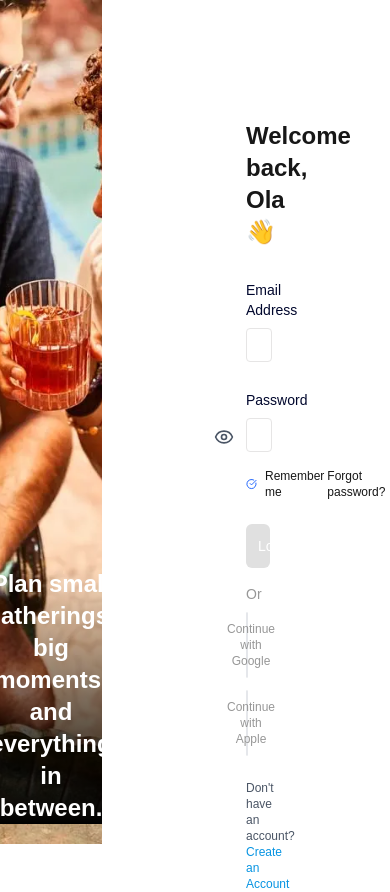
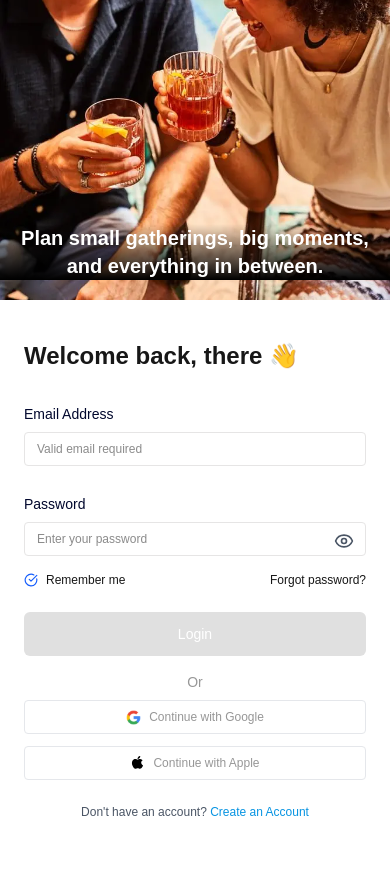
Before and after one commit to Mentorled-Projects/clust-frontend, a Next.js app: page /signin in a window 390 px wide. After the commit the page ends 860 px from the top, so only its background shows below. Built offline with nearby package versions, Linux system fonts and the light colour scheme.

Commit message:
the signin file was updated

```diff
--- a/app/signin/page.tsx
+++ b/app/signin/page.tsx
@@ -1,4 +1,3 @@
-
 
 
 "use client";
@@ -7,7 +6,7 @@ import { useState, useEffect } from "react";
 import { useRouter } from "next/navigation";
 import { Eye, EyeOff, CheckCircle } from "lucide-react";
 import React from "react";
-import  Image  from 'next/image'
+import Image from "next/image";
 
 export default function SignInPage() {
   const router = useRouter();
@@ -19,13 +18,14 @@ export default function SignInPage() {
   const [error, setError] = useState("");
   const [showPassword, setShowPassword] = useState(false);
   const [rememberMe, setRememberMe] = useState(false);
+  const [userName, setUserName] = useState("");
 
   const isTyping = email !== "" && password !== "";
 
   const handleLogin = async () => {
     setError("");
     try {
-      const res = await fetch("/http://188.166.174.141:8000/api/v1/auth/login", {
+      const res = await fetch("http://188.166.174.141:8000/api/v1/auth/login", {
         method: "POST",
         headers: { "Content-Type": "application/json" },
         body: JSON.stringify({ email, password }),
@@ -35,6 +35,7 @@ export default function SignInPage() {
         const data = await res.json();
         if (rememberMe) {
           localStorage.setItem("token", data.token);
+          localStorage.setItem("userName", data.user.name);
         }
         router.push("/dashboard");
       } else {
@@ -45,29 +46,37 @@ export default function SignInPage() {
     }
   };
 
+  useEffect(() => {
+    const savedName = localStorage.getItem("userName");
+    if (savedName) setUserName(savedName);
+  }, []);
+
   return (
-    <div className="flex h-screen">
-      {/* for the image Side */}
-      <div className="w-[45%] h-full relative bg-cover bg-center
-      flex flex-col justify-center items-center p-12"
-      style={{backgroundImage: "url('/image/GENTL AND HYERS PHOTOGRAPHY _ DRINKS _ 45 (1).webp"}}>
+    <div className="flex flex-col md:flex-row h-full md:h-screen">
+      {/* Image Side */}
+      <div
+        className="w-full md:w-[45%] h-[300px] md:h-full relative bg-cover bg-center flex flex-col justify-center items-center p-6 md:p-12"
+        style={{
+          backgroundImage:
+            "url('/image/GENTL AND HYERS PHOTOGRAPHY _ DRINKS _ 45 (1).webp')",
+        }}
+      >
         <div className="absolute bottom-[20px] inset-x-0 bg-gradient-to-t flex justify-center from-black/100 to-transparent">
-        <h1 className="   text-center text-white text-2xl font-bold  max-w-sm">
+          <h1 className="text-center text-white text-xl md:text-2xl font-bold max-w-sm">
             Plan small gatherings, big moments, and everything in between.
           </h1>
         </div>
-
       </div>
 
-      {/* the signup form Side */}
-      <div className="w-[50%] h-full flex flex-col px-36 py-30">
+      {/* Form Side */}
+      <div className="w-full md:w-[50%] h-full flex flex-col px-6 md:px-36 py-10 md:py-30">
         <h1 className="text-2xl font-bold">
-          Welcome back, Ola <span>👋</span>
+          Welcome back, {userName || "there"} <span>👋</span>
         </h1>
 
         {/* Email Field */}
         <div className="w-full max-w-md mb-4 mt-8">
-          <h2 className="text-sm font-medium  text-[#00072D]">Email Address</h2>
+          <h2 className="text-sm font-medium text-[#00072D]">Email Address</h2>
           <input
             type="email"
             placeholder="Valid email required"
@@ -77,10 +86,12 @@ export default function SignInPage() {
               setEmailStatus("typing");
             }}
             onBlur={() => setEmailStatus("done")}
-
             className={`w-full border text-xs px-3 mt-2 py-2 rounded
-                focus:outline-none ${ email ? 'border-[#2F2B36]'
-                    : 'focus:border-[#98D9FC] border-[#E6E5E5]'}`}
+              focus:outline-none ${
+                email
+                  ? "border-[#2F2B36]"
+                  : "focus:border-[#98D9FC] border-[#E6E5E5]"
+              }`}
           />
           {error && <p className="text-red-500 text-sm mt-1">{error}</p>}
         </div>
@@ -93,15 +104,13 @@ export default function SignInPage() {
               type={showPassword ? "text" : "password"}
               placeholder="Enter your password"
               value={password}
-              onChange={(e) => {
-                setPassword(e.target.value);
-              }}
+              onChange={(e) => setPassword(e.target.value)}
               className={`w-full border mt-2 text-xs px-3 py-2 rounded focus:outline-none ${
                 password.length === 0
-                ? 'border-[#E6E5E5]'
+                  ? "border-[#E6E5E5]"
                   : password.length < 8
-                ? 'focus:border-[#98D9FC]':
-                'focus:border-[#2F2B36]'
+                  ? "focus:border-[#98D9FC]"
+                  : "focus:border-[#2F2B36]"
               }`}
             />
             <button
@@ -114,15 +123,15 @@ export default function SignInPage() {
           </div>
         </div>
 
-        {/* Remember me & Forgot password */}
+        {/* Remember Me & Forgot Password */}
         <div className="w-full max-w-md flex justify-between items-center mb-6">
           <label className="flex items-center space-x-2">
             <div className="flex items-center text-xs">
-              <CheckCircle size={14} className="mr-2  text-blue-600" />
+              <CheckCircle size={14} className="mr-2 text-blue-600" />
               <span>Remember me</span>
             </div>
           </label>
-          <a href="/forgot-password" className=" text-xs">
+          <a href="/forgot-password" className="text-xs">
             Forgot password?
           </a>
         </div>
@@ -138,12 +147,12 @@ export default function SignInPage() {
           Login
         </button>
 
-
-            {/** or separator */}
+        {/* Or Separator */}
         <div className="w-full max-w-md text-center">
           <h1 className="mb-2 text-sm text-[#979797]">Or</h1>
         </div>
-         {/**Google and Apple */}
+
+        {/* Google & Apple Buttons */}
         <div className="space-y-3">
           <button className="w-full text-xs text-[#979797] flex items-center justify-center border border-gray-200 py-2 rounded">
             <Image
@@ -161,13 +170,15 @@ export default function SignInPage() {
               alt="Apple"
               width={15}
               height={15}
-                         className=" mr-2"/>
+              className="mr-2"
+            />
             Continue with Apple
           </button>
         </div>
-                    {/**sign in link */}
+
+        {/* Sign Up Link */}
         <p className="text-center text-xs text-gray-600 mt-6">
-              Don't have an account?{' '}
+          Don't have an account?{" "}
           <a href="/signin" className="text-[#0794E2] text-xs font-medium">
             Create an Account
           </a>
```
Lines whose indentation alone changed are shown as unchanged.
